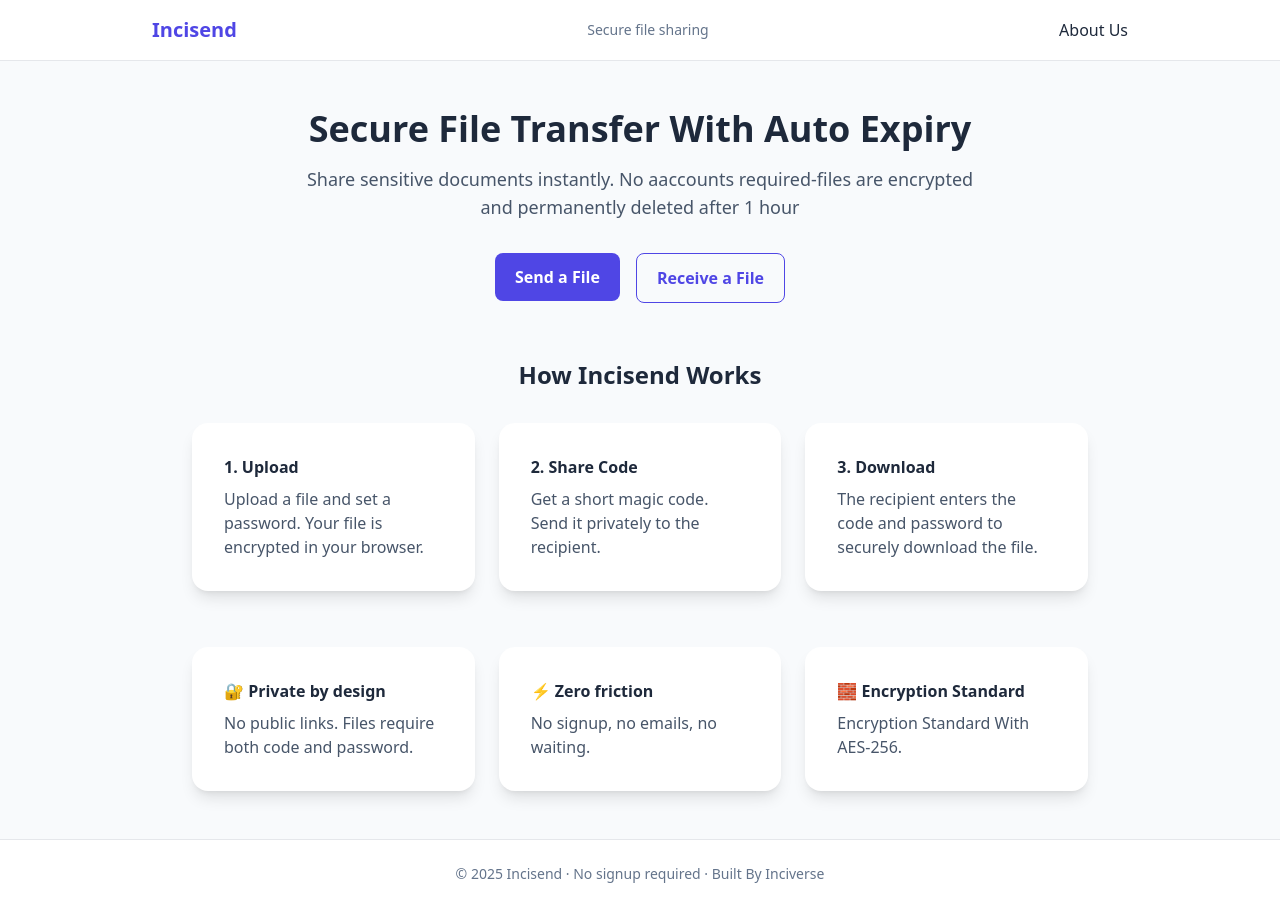
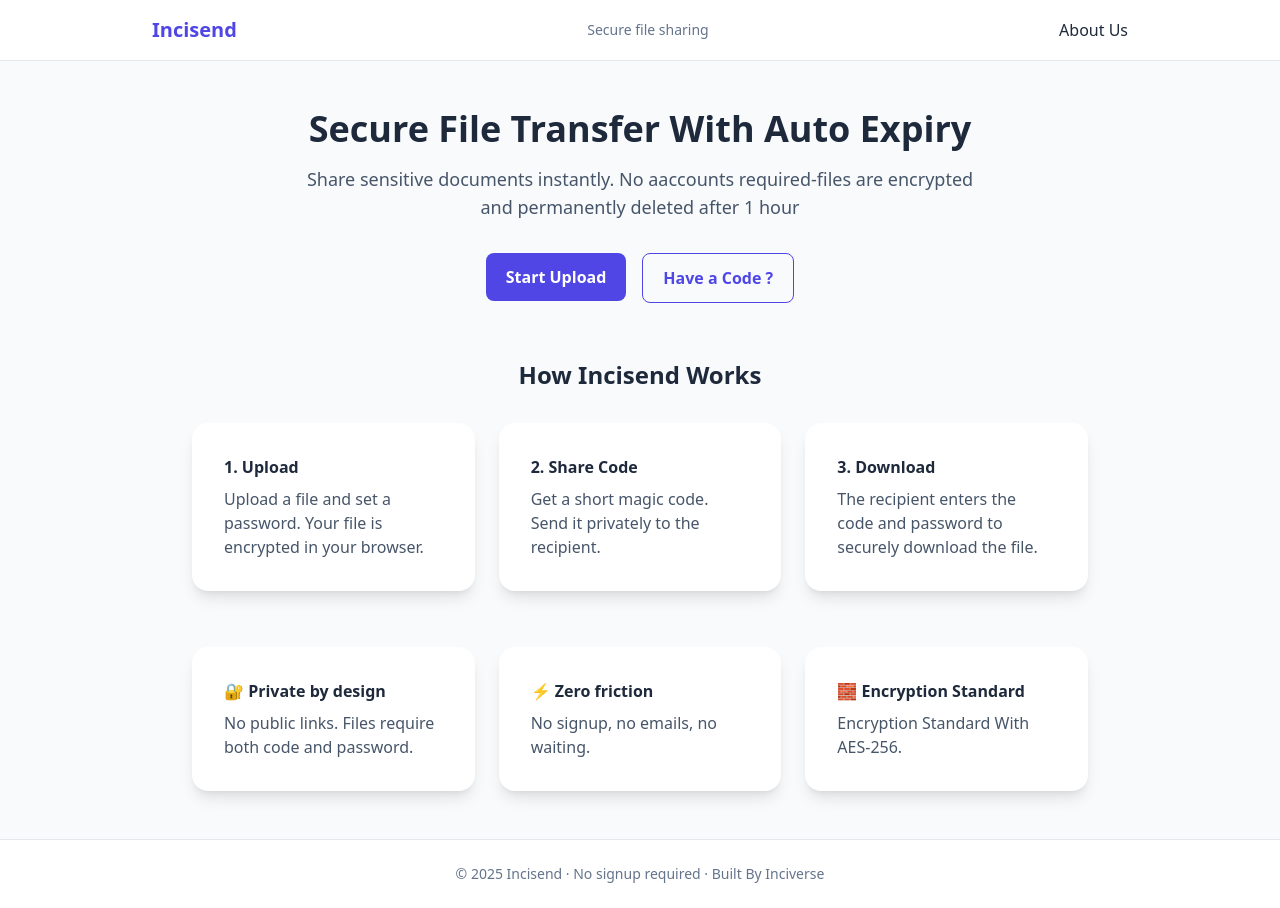
Before and after one commit to Inciverse/incisend, a Next.js app: page / in a window 1280 px wide. Built offline with nearby package versions, Linux system fonts and the light colour scheme.

Commit message:
Update page.tsx

```diff
--- a/app/page.tsx
+++ b/app/page.tsx
@@ -17,11 +17,11 @@ export default function Home() {
 
         <div className="flex justify-center gap-4 mt-8">
           <Link href="/send">
-            <button className="primary">Send a File</button>
+            <button className="primary">Start Upload</button>
           </Link>
 
           <Link href="/receive">
-            <button className="secondary">Receive a File</button>
+            <button className="secondary">Have a Code ? </button>
           </Link>
         </div>
       </div>
```
